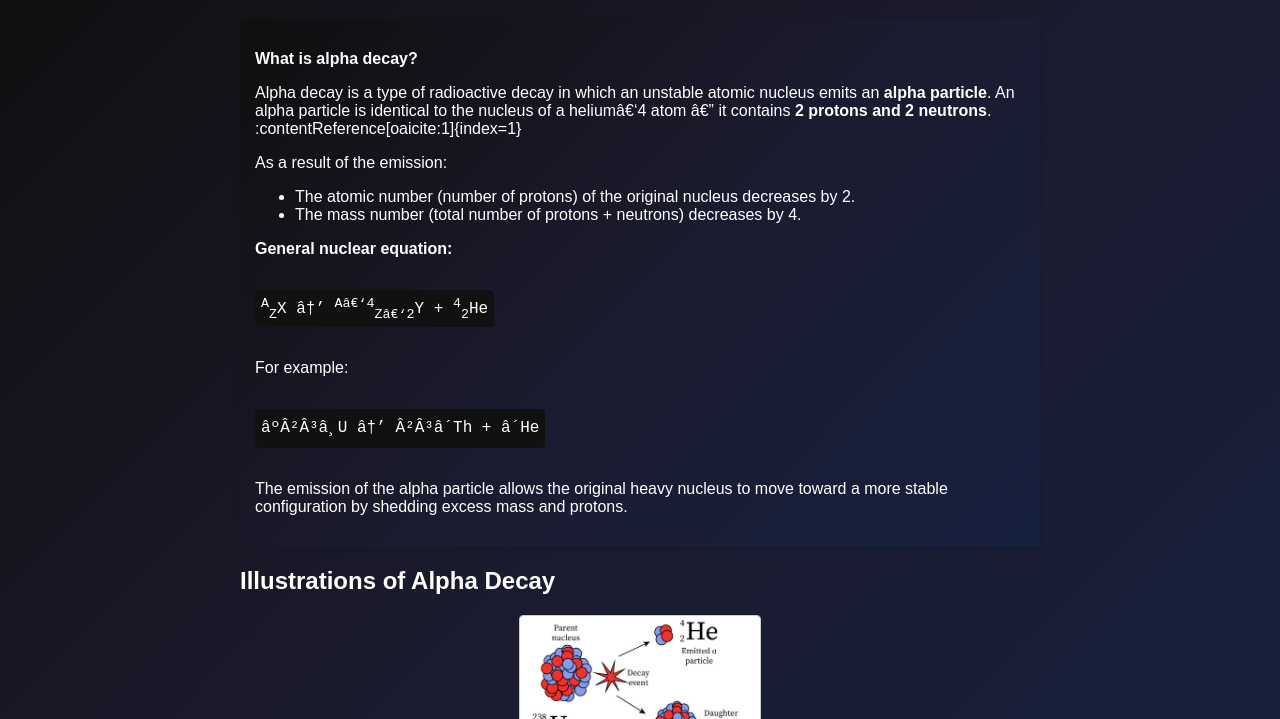
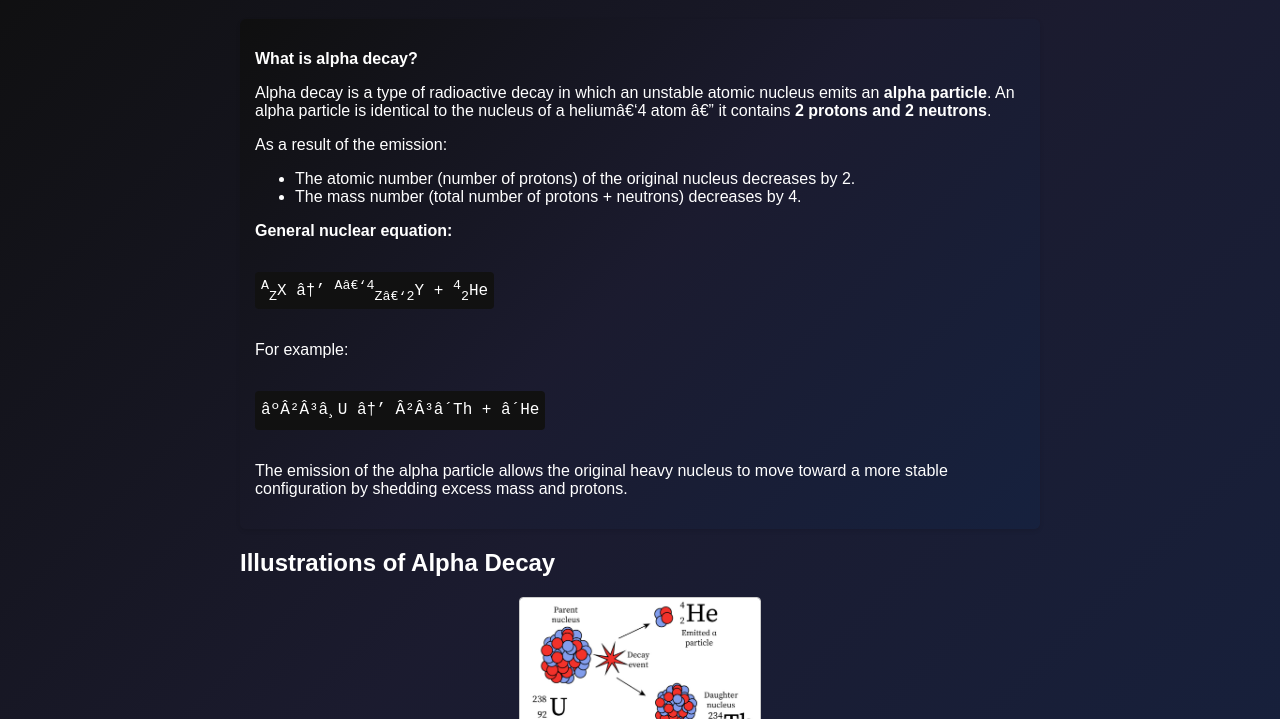
Before and after one commit to anilzy/radioactivity, a plain HTML site: page alphadecay.html in a window 1280 px wide. Shown: the part 81-800 px from the top of the page. Drawn offline with Linux system fonts and the light colour scheme.

Commit message:
Fix HTML encoding issues in alphadecay.html

```diff
--- a/alphadecay.html
+++ b/alphadecay.html
@@ -36,7 +36,7 @@
   <div class="definition" style=" background: linear-gradient(135deg, #0f0f0f, #1b1b2f, #16213e); color: white;">
     <p><strong>What is alpha decay?</strong></p>
     <p>
-      Alpha decay is a type of radioactive decay in which an unstable atomic nucleus emits an <strong>alpha particle</strong>. An alpha particle is identical to the nucleus of a helium‑4 atom — it contains <strong>2 protons and 2 neutrons</strong>. :contentReference[oaicite:1]{index=1}
+      Alpha decay is a type of radioactive decay in which an unstable atomic nucleus emits an <strong>alpha particle</strong>. An alpha particle is identical to the nucleus of a helium‑4 atom — it contains <strong>2 protons and 2 neutrons</strong>.
     </p>
     <p>
       As a result of the emission:
@@ -77,4 +77,5 @@
     document.getElementById("rightZone").addEventListener("click", function () {
         window.location.href = "betadecay.html"; // ← change to your page
     });
+
 </script>
```
